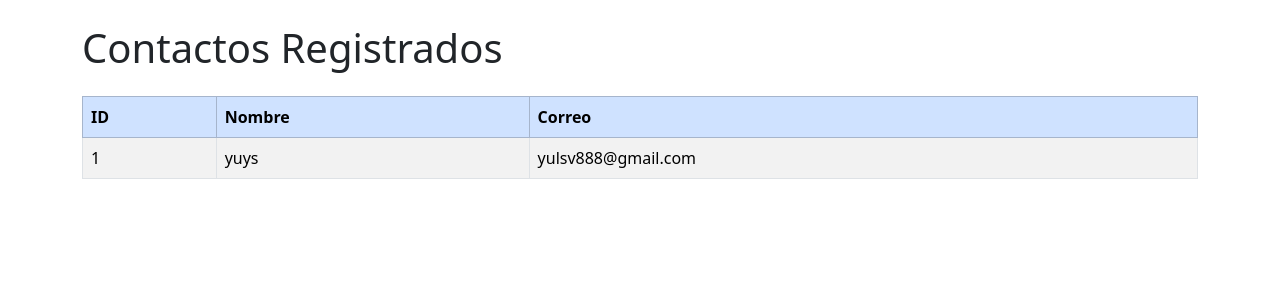
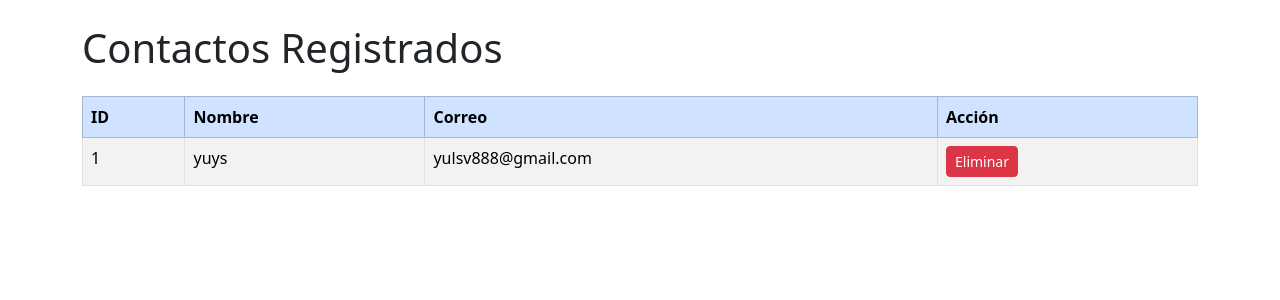
Before and after one commit to yulsv888-collab/Yulsv--1, a Flask app: page /contactos in a window 1280 px wide. Shown: the part 56-356 px from the top of the page. Run offline with Flask 3, Linux system fonts and the light colour scheme; data comes from the database, SQL or seed files in the repository; both versions use the stored data as it was after the commit; some libraries are stand-ins or nearby versions.

Commit message:
Agrega eliminación de contactos

```diff
--- a/app.py
+++ b/app.py
@@ -77,7 +77,20 @@ def contactos():
         "contactos.html",
         contactos=lista_contactos
     )
+@app.route("/eliminar/<int:id>")
+def eliminar(id):
 
+    contacto = Contacto.query.get_or_404(id)
+
+    db.session.delete(contacto)
+    db.session.commit()
+
+    flash(
+        "Contacto eliminado correctamente",
+        "success"
+    )
+
+    return redirect(url_for("contactos"))
 
 if __name__ == "__main__":
     app.run(debug=True)
--- a/templates/contactos.html
+++ b/templates/contactos.html
@@ -15,6 +15,8 @@ Contactos Registrados
             <th>ID</th>
             <th>Nombre</th>
             <th>Correo</th>
+            <th>Acción</th>
+
         </tr>
     </thead>
 
@@ -24,6 +26,13 @@ Contactos Registrados
             <td>{{ contacto.id }}</td>
             <td>{{ contacto.nombre }}</td>
             <td>{{ contacto.correo }}</td>
+            <td>
+                <a href="{{ url_for('eliminar', id=contacto.id) }}"
+                   class="btn btn-danger btn-sm">
+       Eliminar
+    </a>
+</td>
+
         </tr>
         {% endfor %}
     </tbody>
```
Also changed, not shown: instance/proyecto.db.
